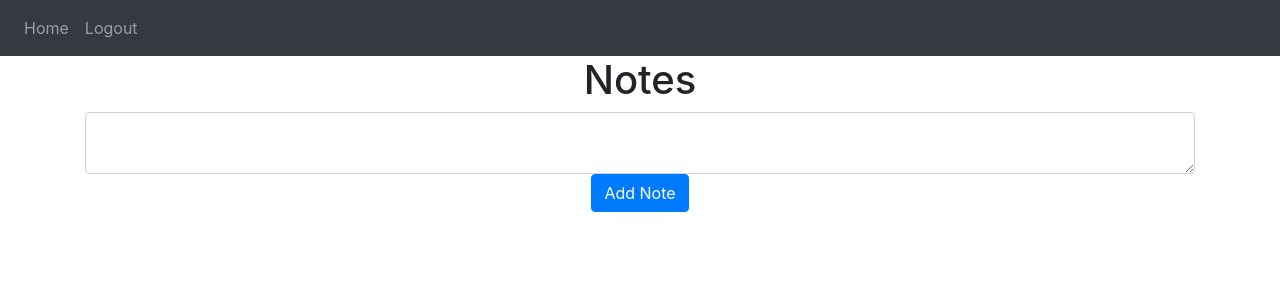
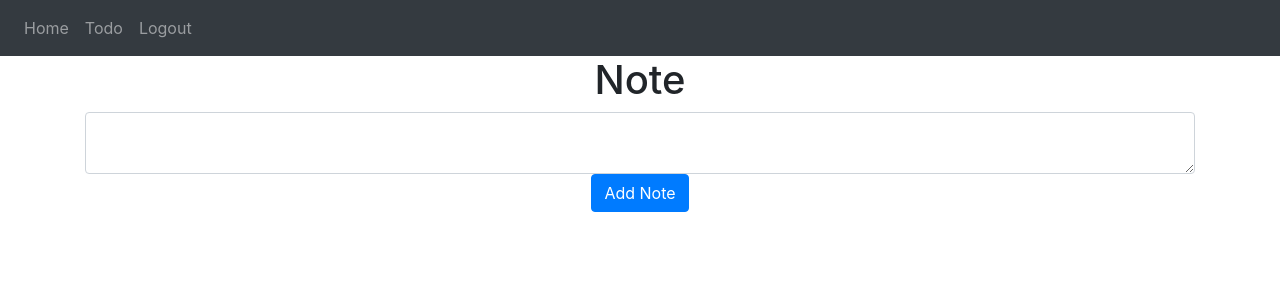
Before and after one commit to perfect-123/Flask-Note-App, a Flask app: page / in a window 1280 px wide. Shown: the top 300 px of the page. Run offline with Flask 3, Linux system fonts and the light colour scheme; a user stored in the database is signed in; data comes from the database, SQL or seed files in the repository; some libraries are stand-ins or nearby versions.

Commit message:
Initial todo branch

```diff
--- a/website/templates/base.html
+++ b/website/templates/base.html
@@ -31,6 +31,7 @@
         <div class="navbar-nav">
             {% if user.is_authenticated %}
           <a class="nav-item nav-link" id="home" href="/">Home</a>
+          <a class="nav-item nav-link" id="todo" href="/todo">Todo</a>
           <a class="nav-item nav-link" id="logout" href="/logout">Logout</a>
             {% else %}
           <a class="nav-item nav-link" id="login" href="/login">Login</a>
--- a/website/templates/home.html
+++ b/website/templates/home.html
@@ -1,6 +1,6 @@
 {% extends "base.html" %}
 {% block title %}Home{% endblock %}{% block content%}
-<h1 align="center">Notes</h1>
+<h1 align="center">Note</h1>
 <ul class="list-group list-group-flush" id="notes">
     {% for note in user.notes %}
 <li class="list-group-item">{{note.data}}
--- /dev/null
+++ b/website/templates/todo.html
@@ -0,0 +1,4 @@
+{% extends "base.html" %}
+{% block title %}Todo{% endblock %}{% block content%}
+<h1 align="center">Todo</h1>
+{% endblock %}
--- a/website/views.py
+++ b/website/views.py
@@ -23,6 +23,11 @@ def home():
     return render_template("home.html", user=current_user)
 
 
+@views.route('/todo', methods=['GET'])
+def todo():
+    return render_template("todo.html", user=current_user )
+
+
 @views.route('/delete-note', methods=['POST'])
 def delete_note():
     note = json.loads(request.data)
```
